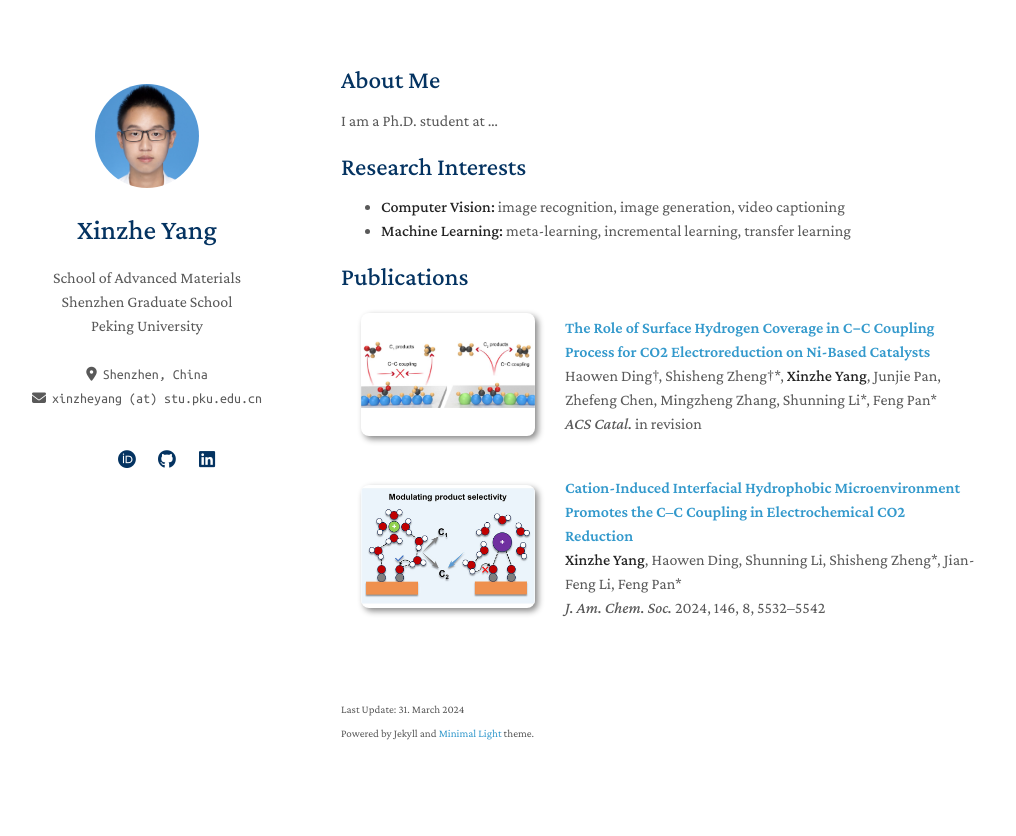
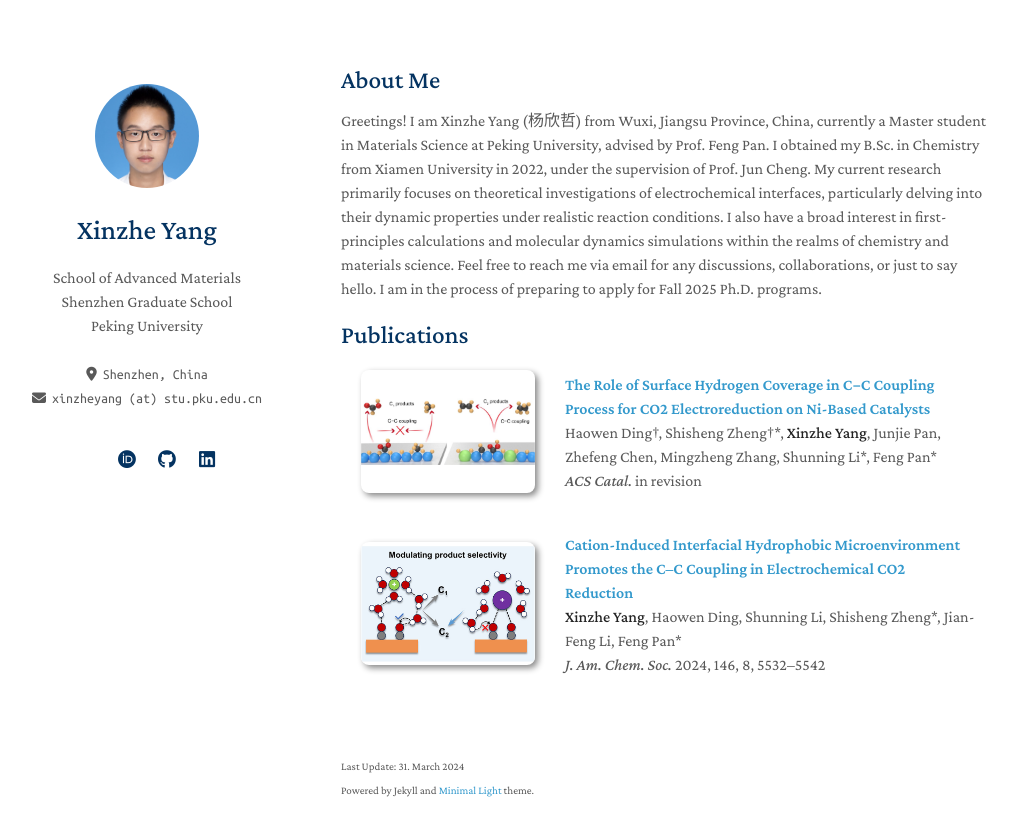
Before and after one commit to xzyang99/xzyang99.github.io, a Jekyll site: the page built from index.md, in a window 1280 px wide. Shown: the top 836 px of the page, without its empty margins (129-1145 px from the left). Built offline with Jekyll 4.4.1, drawn with Linux system fonts in a browser that asks for light colours; a style sheet for code colours, icons or effects is not loaded; our own code applies the rules of GitHub Pages for plain Markdown files.

Commit message:
Update index.md

```diff
--- a/index.md
+++ b/index.md
@@ -4,11 +4,9 @@ layout: homepage
 
 ## About Me
 
-I am a Ph.D. student at ...
+Greetings! I am Xinzhe Yang (杨欣哲) from Wuxi, Jiangsu Province, China, currently a Master student in Materials Science at Peking University, advised by Prof. Feng Pan. I obtained my B.Sc. in Chemistry from Xiamen University in 2022, under the supervision of Prof. Jun Cheng.
+My current research primarily focuses on theoretical investigations of electrochemical interfaces, particularly delving into their dynamic properties under realistic reaction conditions. I also have a broad interest in first-principles calculations and molecular dynamics simulations within the realms of chemistry and materials science.
+Feel free to reach me via email for any discussions, collaborations, or just to say hello. I am in the process of preparing to apply for Fall 2025 Ph.D. programs.
 
-## Research Interests
-
-- **Computer Vision:** image recognition, image generation, video captioning
-- **Machine Learning:** meta-learning, incremental learning, transfer learning
 
 {% include_relative _includes/publications.md %}
```
